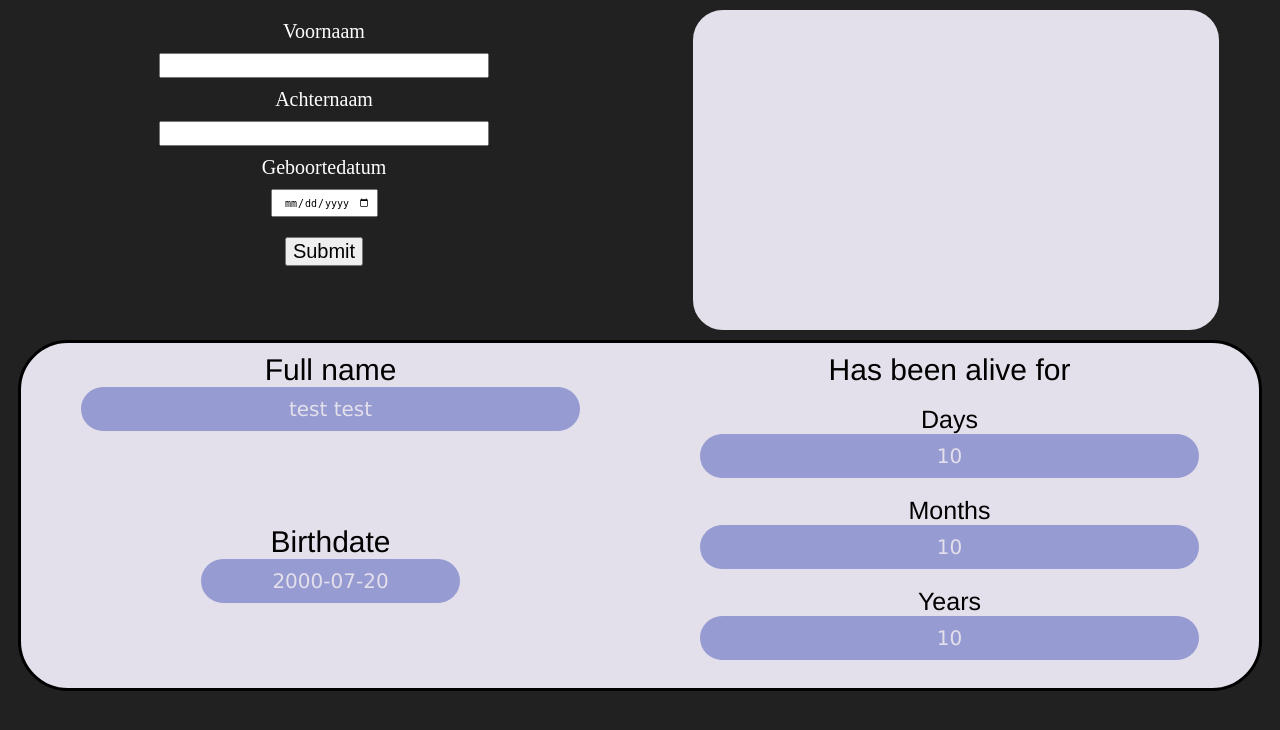
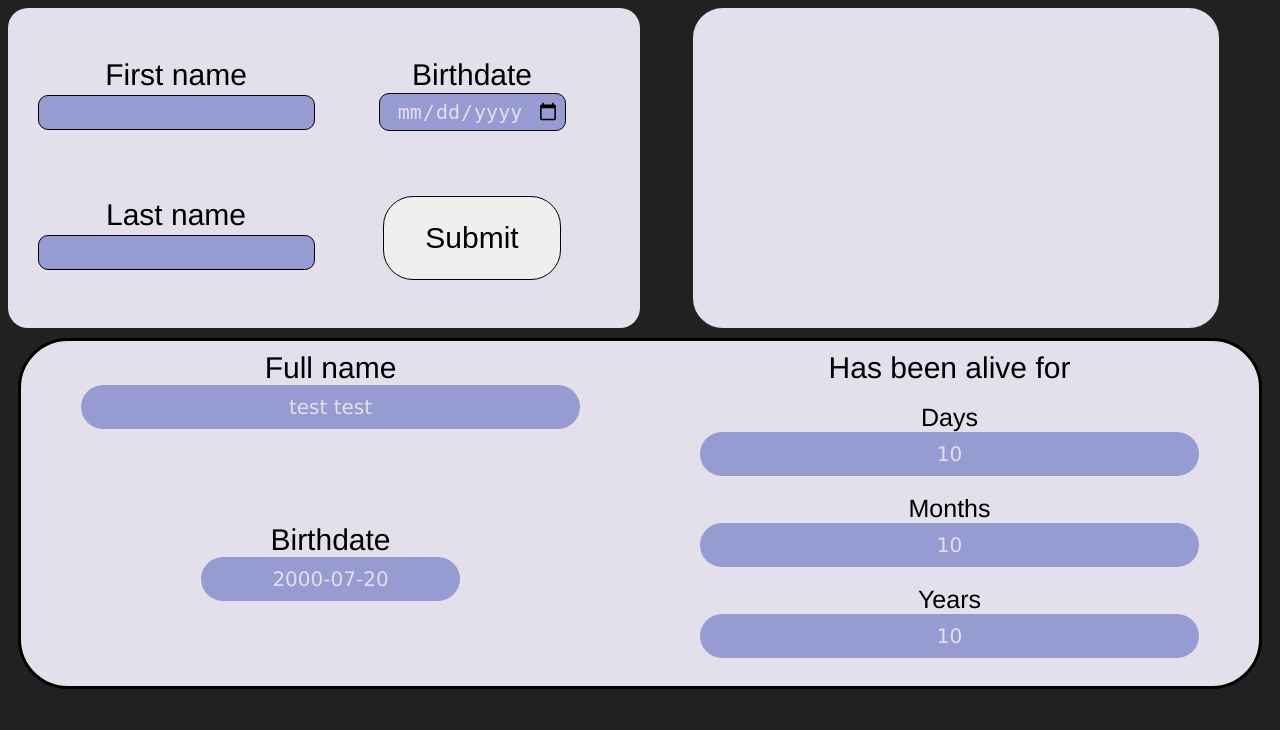
Before and after one commit to EricGiant/databaseWithMichael, a PHP site: page / in a window 1280 px wide. Shown: the top 730 px of the page. Run offline with PHP 8.4, Linux system fonts and the light colour scheme; data that the repository does not hold is empty.

Commit message:
index css rework

```diff
--- a/V2/index.css
+++ b/V2/index.css
@@ -1,22 +1,56 @@
 body {
     background-color: rgb(33, 33, 33);
-    color: white;
 }
 
 .error {
     color: red;
 }
 
-.label
+.divGrid
 {
-    font-size: 20px;
-    text-align: center;
-    margin: 10px;
+    grid-template-columns: repeat(2, 1fr);
+    display: grid;
 }
 
-.input
+.inputFieldGrid
 {
-    font-size: 10px;
-    width: 50%;
+    grid-template-columns: repeat(2, 1fr);
+    display: grid;
+    font-size: 30px;
+    text-align: center;
+    font-family: 'Franklin Gothic Medium', 'Arial Narrow', Arial, sans-serif;
+    height: 50%;
+}
+
+#form
+{
+    background-color: rgb(228, 224, 235);
+    border-radius: 20px;
+    padding: 20px;
+    min-width: fit-content;
+}
+
+.formEntry
+{
+    background-color: rgb(150, 155, 210);
+    border: 1px solid black;
+    border-radius: 10px;
     padding: 5px;
+    font-size: 20px;
+    outline: none;
+    color: rgb(228, 224, 235);
+    font-size: 20px;
 }
+
+#formSubmit
+{
+    width: 60%;
+    height: 60%;
+    position:absolute;
+    top: 0; bottom: 0; left: 0; right: 0;
+    margin: auto;
+    font-size: 30px;
+    border-radius: 30px;
+    border: 1px solid black;
+    color: black;
+}
--- a/V2/index.php
+++ b/V2/index.php
@@ -53,34 +53,54 @@
     ?>
 </head>
 <body>
-<div style = "display: grid; grid-template-columns: repeat(2, 1fr); margin-top: 10px">
-    <div>
-        <form method="post">
-            <div class = "label">Voornaam<br/></div>
-                <!-- Gives error message and remembers input -->
-                <?php if (isset($firstNameNumeric)) {echo "<p class='error'><b>Voornaam mag alleen letters bevatten</b><p/>";} ?>
-                <div style="text-align: center;">
-                    <input type="text" name="firstName" class = "input" <?php if (isset($numeric)) {echo "value='" . $firstName . "'";} ?>><br/>
+    <div class = "divGrid">
+        <form method="post" id = "form">
+            <div class = "inputFieldGrid">
+                <div style = "margin-top: 10%;">
+                    First name <br>
+                    <!-- Gives error message and remembers input -->
+                    <?php if (isset($firstNameNumeric))
+                    {
+                        echo "<p class='error'><b>Voornaam mag alleen letters bevatten</b><p/>";
+                    }?>
+                    <input type="text" name="firstName" class = "formEntry" autocomplete = "off"
+                    <?php if (isset($numeric))
+                    {
+                        echo "value='" . $firstName . "'";
+                    }?>><br>
                 </div>
-                <div class = "label">Achternaam<br/></div>
-                <!-- Gives error message and remembers input -->
-                <?php if (isset($lastNameNumeric)) {echo "<p class='error'><b>Achternaam mag alleen letters bevatten</b><p/>";} ?>
-                <div style="text-align: center;">
-                    <input type="text" name="lastName" class = "input" <?php if (isset($numeric)) {echo "value='" . $lastName . "'";} ?>><br/>
+                <div style = "margin-top: 10%;">
+                    Birthdate <br>
+                    <input type="date" name="birthdate" class = "formEntry" style = "text-align: center"
+                    <?php if (isset($numeric))
+                    {
+                        echo "value='" . $birthdate . "'";
+                    }?>> <br>
                 </div>
-                <div class = "label">Geboortedatum<br/></div>
-                <div style="text-align: center;">
-                    <input type="date" name="birthdate" class = "input" style = "width: fit-content; text-align: center" <?php if (isset($numeric)) {echo "value='" . $birthdate . "'";} ?>><br/>
+            </div>
+            <div class = "inputFieldGrid">
+                <div style = "margin-top: 10%;">
+                    Last name <br>
+                    <!-- Gives error message and remembers input -->
+                    <?php if (isset($lastNameNumeric))
+                    {
+                        echo "<p class='error'><b>Achternaam mag alleen letters bevatten</b><p/>";
+                    }?>
+                    <input type="text" name="lastName" class = "formEntry" autocomplete = "off"
+                    <?php if (isset($numeric))
+                    {
+                        echo "value='" . $lastName . "'";
+                    }?>> <br/>
                 </div>
-                <div style="text-align: center;">
-                    <input type="submit" value="Submit" class = "label" style = "margin-top: 20px">
+                <div style = "position:relative">
+                    <input type="submit" value="Submit" id = "formSubmit">
                 </div>
+            </div>
         </form>
-    </div>
-    <div>
         <?php include("selectInfo.php");?>
     </div>
-</div>
+
+
 <div style="padding: 10px">
     <?php include "userInfo.php"?>
 </div>
--- a/V2/selectInfo.css
+++ b/V2/selectInfo.css
@@ -6,6 +6,7 @@
     font-size: 30px;
     font-family: 'Lucida Sans', 'Lucida Sans Regular', 'Lucida Grande', 'Lucida Sans Unicode', Geneva, Verdana, sans-serif;
     margin:5px 5px 5px 5px;
+    color: rgb(228, 224, 235);
 }
 ::-webkit-scrollbar
 {
--- a/V2/userInfo.css
+++ b/V2/userInfo.css
@@ -5,7 +5,6 @@
     text-align: center;
     border: 3px solid black;
     border-radius: 50px;
-
     background-color: rgb(228, 224, 235);
 }
 .infoText
```
Also changed, not shown: V2/calender.png (added).
